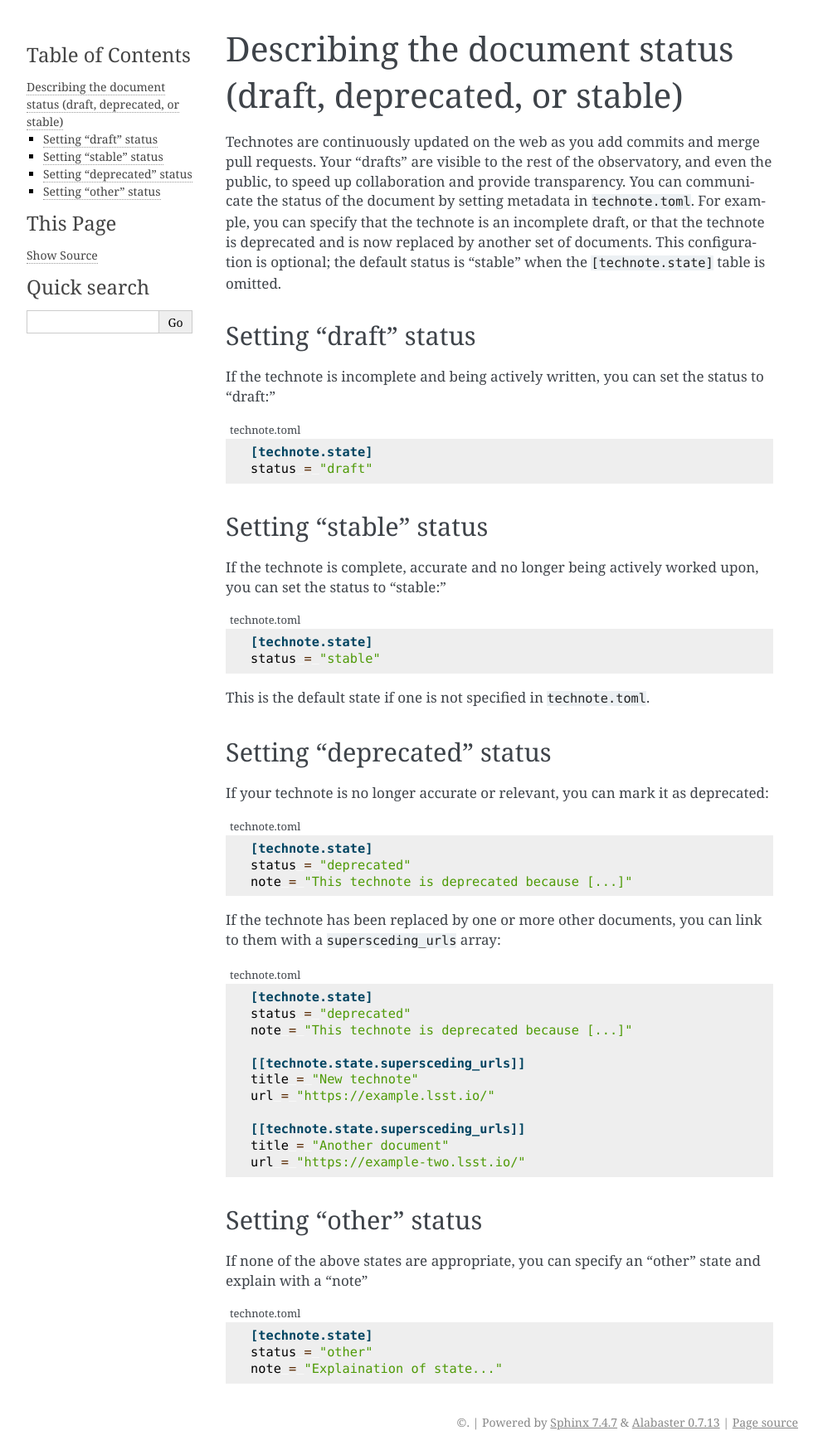
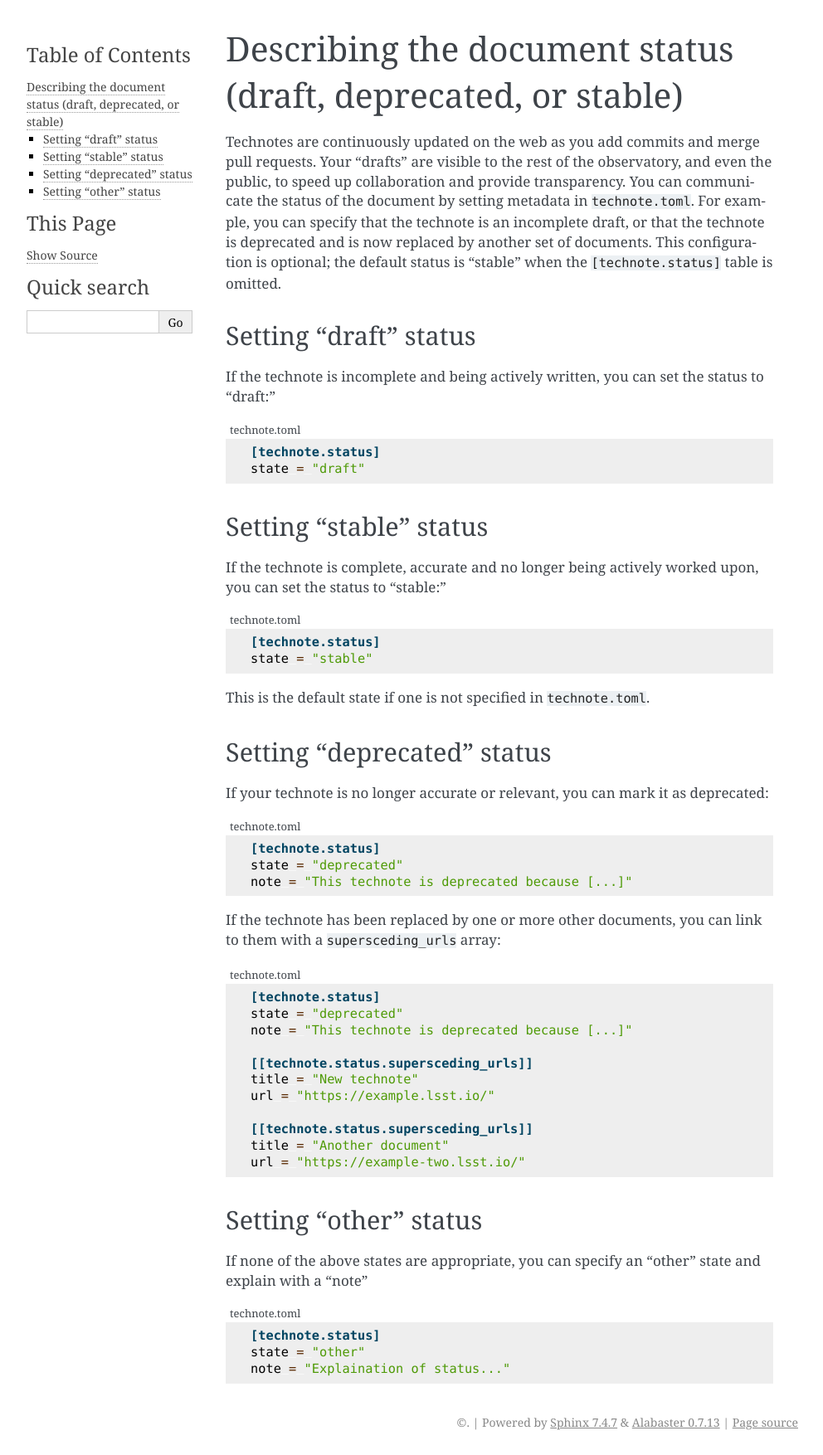
Before and after one commit to lsst-sqre/documenteer, a Sphinx documentation site: the page built from docs/technotes/document-status.rst, in a window 1280 px wide. Shown: the whole page at 83% size, without its empty margins (148-1140 px from the left). Built offline with Sphinx 7.4.7, drawn with Linux system fonts in a browser that asks for light colours; pages that are not in the unit, such as notebooks, are missing from menus.

Commit message:
Fix status <-> state terminology
The table is technote.status, but the key is state. Fixed these docs.

```diff
--- a/docs/technotes/document-status.rst
+++ b/docs/technotes/document-status.rst
@@ -6,7 +6,7 @@ Technotes are continuously updated on the web as you add commits and merge pull
 Your "drafts" are visible to the rest of the observatory, and even the public, to speed up collaboration and provide transparency.
 You can communicate the status of the document by setting metadata in :file:`technote.toml`.
 For example, you can specify that the technote is an incomplete draft, or that the technote is deprecated and is now replaced by another set of documents.
-This configuration is optional; the default status is "stable" when the ``[technote.state]`` table is omitted.
+This configuration is optional; the default status is "stable" when the ``[technote.status]`` table is omitted.
 
 Setting "draft" status
 ======================
@@ -16,8 +16,8 @@ If the technote is incomplete and being actively written, you can set the status
 .. code-block:: toml
    :caption: technote.toml
 
-   [technote.state]
-   status = "draft"
+   [technote.status]
+   state = "draft"
 
 Setting "stable" status
 =======================
@@ -27,8 +27,8 @@ If the technote is complete, accurate and no longer being actively worked upon,
 .. code-block:: toml
    :caption: technote.toml
 
-   [technote.state]
-   status = "stable"
+   [technote.status]
+   state = "stable"
 
 This is the default state if one is not specified in :file:`technote.toml`.
 
@@ -40,8 +40,8 @@ If your technote is no longer accurate or relevant, you can mark it as deprecate
 .. code-block:: toml
    :caption: technote.toml
 
-   [technote.state]
-   status = "deprecated"
+   [technote.status]
+   state = "deprecated"
    note = "This technote is deprecated because [...]"
 
 If the technote has been replaced by one or more other documents, you can link to them with a ``supersceding_urls`` array:
@@ -49,15 +49,15 @@ If the technote has been replaced by one or more other documents, you can link t
 .. code-block:: toml
    :caption: technote.toml
 
-   [technote.state]
-   status = "deprecated"
+   [technote.status]
+   state = "deprecated"
    note = "This technote is deprecated because [...]"
 
-   [[technote.state.supersceding_urls]]
+   [[technote.status.supersceding_urls]]
    title = "New technote"
    url = "https://example.lsst.io/"
 
-   [[technote.state.supersceding_urls]]
+   [[technote.status.supersceding_urls]]
    title = "Another document"
    url = "https://example-two.lsst.io/"
 
@@ -69,6 +69,6 @@ If none of the above states are appropriate, you can specify an "other" state an
 .. code-block:: toml
    :caption: technote.toml
 
-   [technote.state]
-   status = "other"
-   note = "Explaination of state..."
+   [technote.status]
+   state = "other"
+   note = "Explaination of status..."
```
